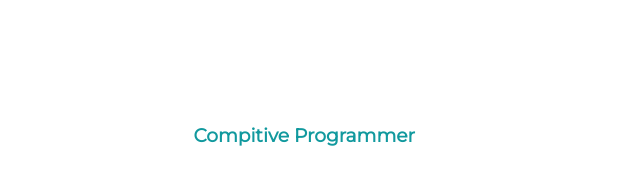
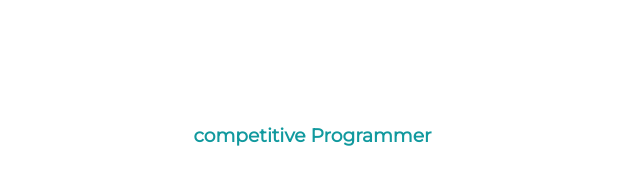
Before and after one commit to Mayankmalhotra772/personal-website, a plain HTML site: page index.html in a window 1280 px wide. Shown: the part 1843-2013 px from the top of the page, 101-741 px from the left. Drawn offline with Linux system fonts and the light colour scheme.

Commit message:
Update index.html

```diff
--- a/index.html
+++ b/index.html
@@ -35,7 +35,7 @@
       </div>
       <div class="skill-row">
         <img class="second" src="images/programming.png" alt="" width="300px">
-        <h3>Compitive Programmer</h3>
+        <h3>competitive Programmer</h3>
         <p>As a competitive programmer, I have honed my skills in algorithmic problem-solving and proficiency in programming languages such as C++, Java, and Python. I am familiar with data structures and algorithms</p>
       </div>
     </div>
```
